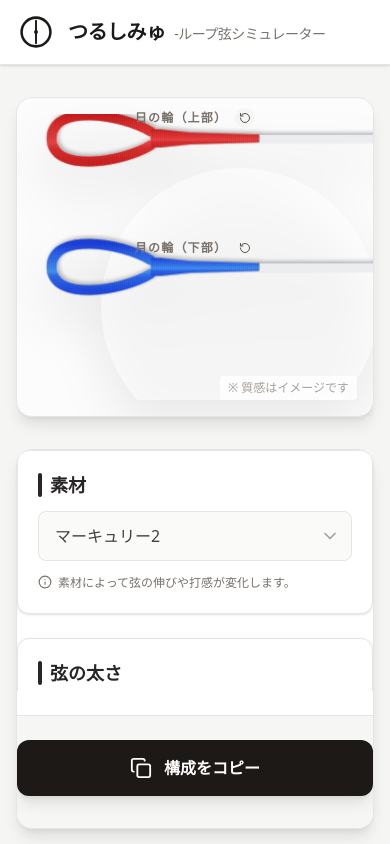
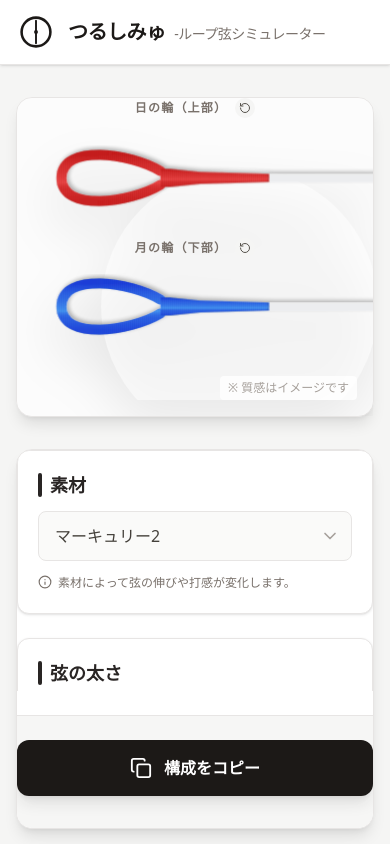
Before and after one commit to halcyon7766/CCstrings, a React (Vite) app: page / in a window 390 px wide. Shown: the top 844 px of the page. Built offline with nearby package versions, Linux system fonts and the light colour scheme.

Commit message:
fix: adjust mobile transforms to prevent top cutoff

```diff
--- a/src/App.jsx
+++ b/src/App.jsx
@@ -182,9 +182,9 @@ const StringLoopDetail = ({ loopColor, bodyColor, isMobile }) => {
         />
 
         {/* 2. 弦本体 (下に伸びる紐) */}
-        <line x1="50" y1="220" x2="50" y2={isMobile ? "350" : "600"} stroke={bodyColor} strokeWidth="8" strokeLinecap="round" />
-        <line x1="50" y1="220" x2="50" y2={isMobile ? "350" : "600"} stroke="url(#braidTexture)" strokeWidth="8" strokeLinecap="round" opacity="0.6" />
-        <line x1="50" y1="220" x2="50" y2={isMobile ? "350" : "600"} stroke="url(#highlightGradient)" strokeWidth="8" strokeLinecap="round" style={{ mixBlendMode: 'overlay' }} />
+        <line x1="50" y1="220" x2="50" y2={isMobile ? "330" : "600"} stroke={bodyColor} strokeWidth="8" strokeLinecap="round" />
+        <line x1="50" y1="220" x2="50" y2={isMobile ? "330" : "600"} stroke="url(#braidTexture)" strokeWidth="8" strokeLinecap="round" opacity="0.6" />
+        <line x1="50" y1="220" x2="50" y2={isMobile ? "330" : "600"} stroke="url(#highlightGradient)" strokeWidth="8" strokeLinecap="round" style={{ mixBlendMode: 'overlay' }} />
 
         {/* 3. 結束部分 (仕掛け/Neck) - ループからのつながりをより自然に */}
         <g>
@@ -395,7 +395,7 @@ export default function KyudoStringCustomizer() {
             {/* HTML Labels for Layout Flexibility */}
             {isMobile ? (
               <>
-                <div className="absolute top-[10px] left-1/2 transform -translate-x-1/2 w-full flex items-center justify-center gap-2 z-10">
+                <div className="absolute top-[0px] left-1/2 transform -translate-x-1/2 w-full flex items-center justify-center gap-2 z-10">
                   <span className="text-xs font-bold text-stone-500 tracking-widest">日の輪（上部）</span>
                   <button onClick={() => setHinowaRot(!hinowaRot)} className="p-1 bg-stone-100 rounded-full hover:bg-stone-200 transition-colors">
                     <RotateCcw size={12} className="text-stone-600" />
@@ -438,10 +438,10 @@ export default function KyudoStringCustomizer() {
                 <circle cx="200" cy="250" r="180" fill="white" opacity="0.5" />
               )}
 
-              <g transform={`${isMobile ? "translate(0, 60) rotate(-90)" : "translate(25, 20) scale(1.5)"} ${hinowaRot ? (isMobile ? 'rotate(180, 50, 175)' : 'rotate(180, 50, 300)') : ''}`}>
+              <g transform={`${isMobile ? "translate(10, 100) rotate(-90)" : "translate(25, 20) scale(1.5)"} ${hinowaRot ? (isMobile ? 'rotate(180, 50, 170)' : 'rotate(180, 50, 300)') : ''}`}>
                 <StringLoopDetail loopColor={hinowaColor.hex} bodyColor={bodyColor.hex} isMobile={isMobile} />
               </g>
-              <g transform={`${isMobile ? "translate(0, 190) rotate(-90)" : "translate(225, 20) scale(1.5)"} ${tsukinowaRot ? (isMobile ? 'rotate(180, 50, 175)' : 'rotate(180, 50, 300)') : ''}`}>
+              <g transform={`${isMobile ? "translate(10, 230) rotate(-90)" : "translate(225, 20) scale(1.5)"} ${tsukinowaRot ? (isMobile ? 'rotate(180, 50, 170)' : 'rotate(180, 50, 300)') : ''}`}>
                 <StringLoopDetail loopColor={tsukinowaColor.hex} bodyColor={bodyColor.hex} isMobile={isMobile} />
               </g>
             </svg>
```
